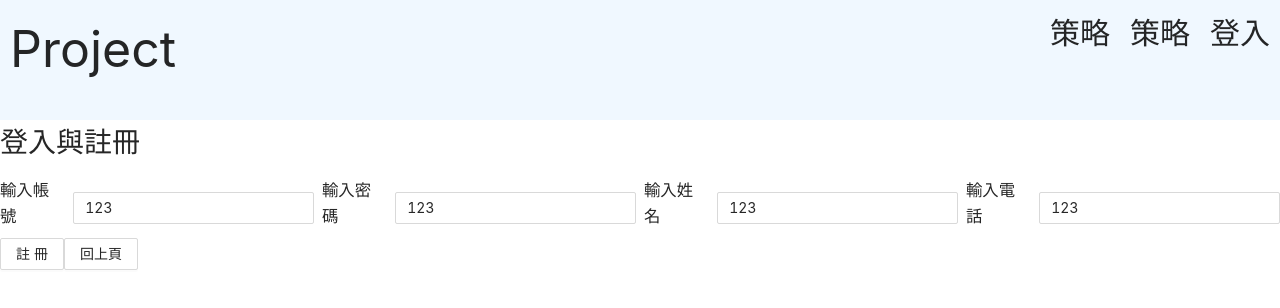
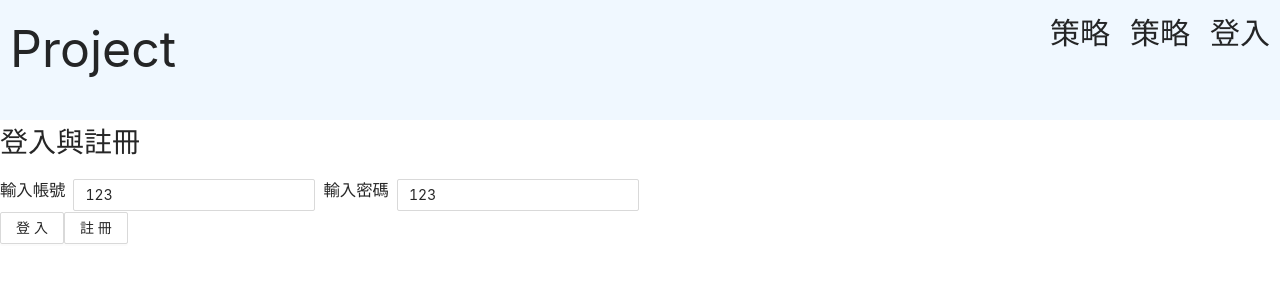
Before and after one commit to Grand-ou/database, a React (Create React App) app in the folder frontend/: page / in a window 1280 px wide. Shown: the top 308 px of the page. Built offline with nearby package versions, Linux system fonts and the light colour scheme.

Commit message:
Add files via upload

```diff
--- a/frontend/src/App.js
+++ b/frontend/src/App.js
@@ -29,9 +29,9 @@ const App = () => {
   const [phone, setPhone] = useState('123');
   const [name, setName] = useState('123');
 
-  const [LR, setLR] = useState(false)
+  const [LR, setLR] = useState(true)
   const [login, setLogin] = useState(false)
-  const [registerPage, setRegisterPage] = useState(true)
+  const [registerPage, setRegisterPage] = useState(false)
   const [register, setRegister] = useState(false)
   const [menuset, setMenuset] = useState(false)
   const [clickDeal, setClickDeal] = useState(false)
```
